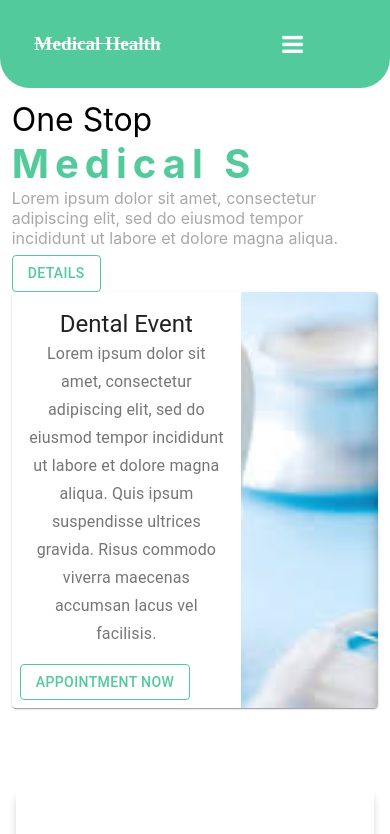
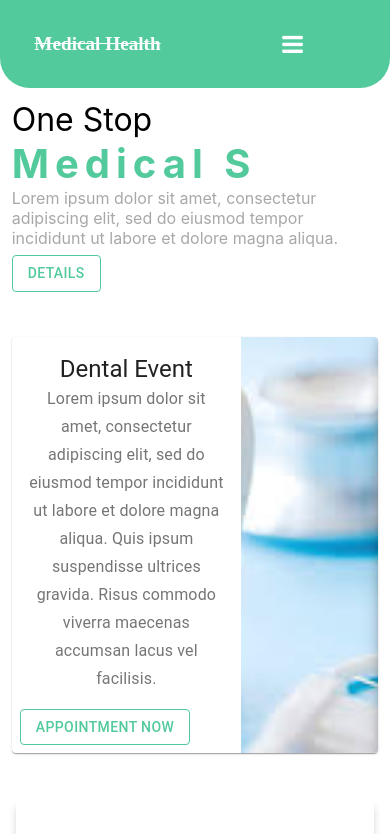
Before and after one commit to SOORYAPICHAI/ProjectOne, a React (Create React App) app in the folder my-main-folder/my-app/: page / in a window 390 px wide. Shown: the top 834 px of the page. Built offline with nearby package versions, Linux system fonts and the light colour scheme.

Commit message:
Updated the Content two ui fixes

```diff
--- a/my-main-folder/my-app/src/ContentOne/index.js
+++ b/my-main-folder/my-app/src/ContentOne/index.js
@@ -8,12 +8,25 @@ import CarouselComponent from './CarouselComponent'
 const useStyles = makeStyles(theme => ({
 
     pad:{
-        [theme.breakpoints.only('xs')]: {
-            paddingBottom:'15px',
+        padding:'3%',
+        [theme.breakpoints.down('sm')]: {
+
+            paddingBottom:'45px !important',
             },
         [theme.breakpoints.up('sm')]: {
+
             paddingBottom:'85px',
                 },
+                [theme.breakpoints.up('lg')]: {
+
+                    paddingBottom:'135px',
+                        },
+
+    },
+    padBottom:{
+        [theme.breakpoints.only('xs')]: {
+            paddingBottom:'45px',
+            },
     }
 
 
@@ -21,8 +34,8 @@ const useStyles = makeStyles(theme => ({
 const ContentOne = () => {
     const classes = useStyles();
     return (
-        <Grid container xs={12} className={classes.pad} style={{padding:'3%',paddingBottom:'80px'}}>
-            <Grid container item xs={12} sm={12} md={12} lg={6} xl={6} justify="flex-start">
+        <Grid container xs={12} className={classes.pad} >
+            <Grid container item xs={12} sm={12} md={12} lg={6} xl={6} justify="flex-start" className={classes.padBottom}>
                 <Grid container item xs={12} justify="flex-start" className="contentOneTxtOne">
                 One Stop
                 </Grid>
```
